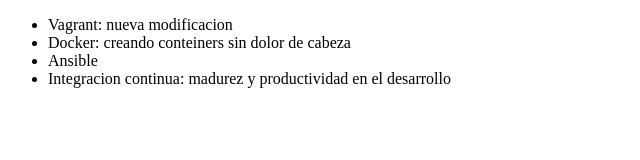
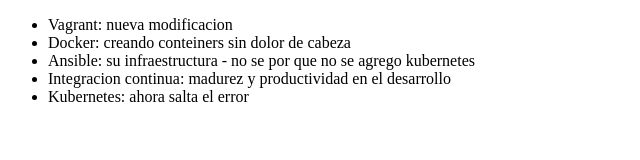
Before and after one commit to PauloSaldias08/alura-git, a plain HTML site: page index.html in a window 1280 px wide. Shown: the whole page, without its empty margins (0-640 px from the left). Drawn offline with Linux system fonts and the light colour scheme.

Commit message:
Modificando el nombre del curso del ansible

```diff
--- a/index.html
+++ b/index.html
@@ -8,8 +8,9 @@
      <ul>
          <li> Vagrant: nueva modificacion </li>
          <li> Docker: creando conteiners sin dolor de cabeza </li>
-         <li> Ansible </li>
+         <li> Ansible: su infraestructura - no se por que no se agrego kubernetes </li>
          <li> Integracion continua: madurez y productividad en el desarrollo </li>
+         <li> Kubernetes: ahora salta el error </li>
      </ul>
 </body>
 </html>
```
